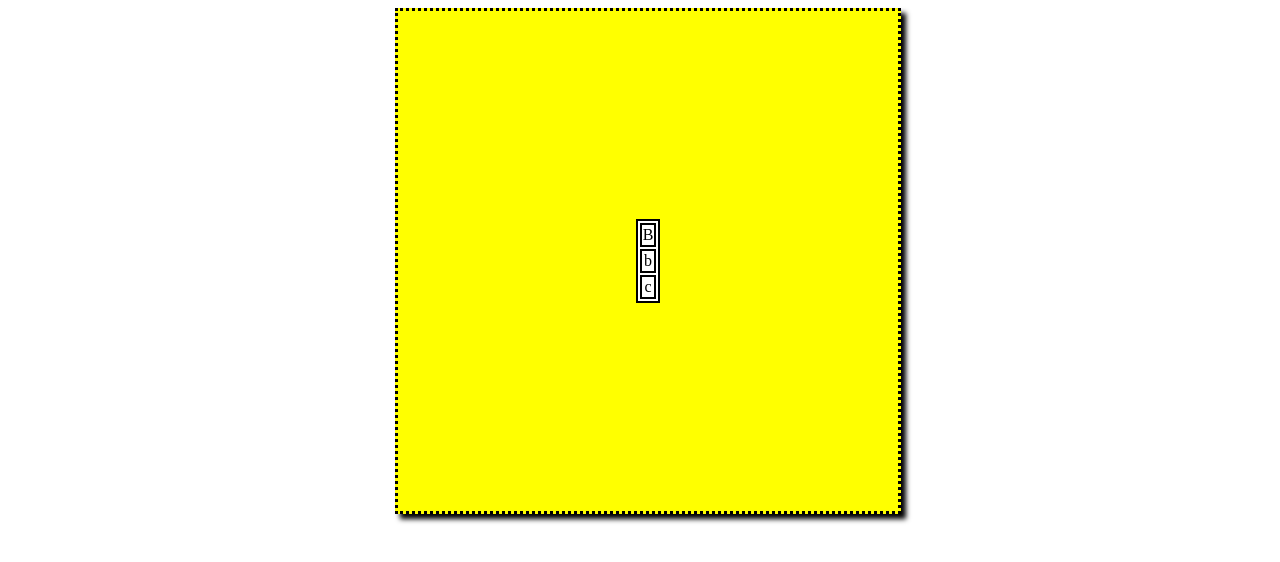
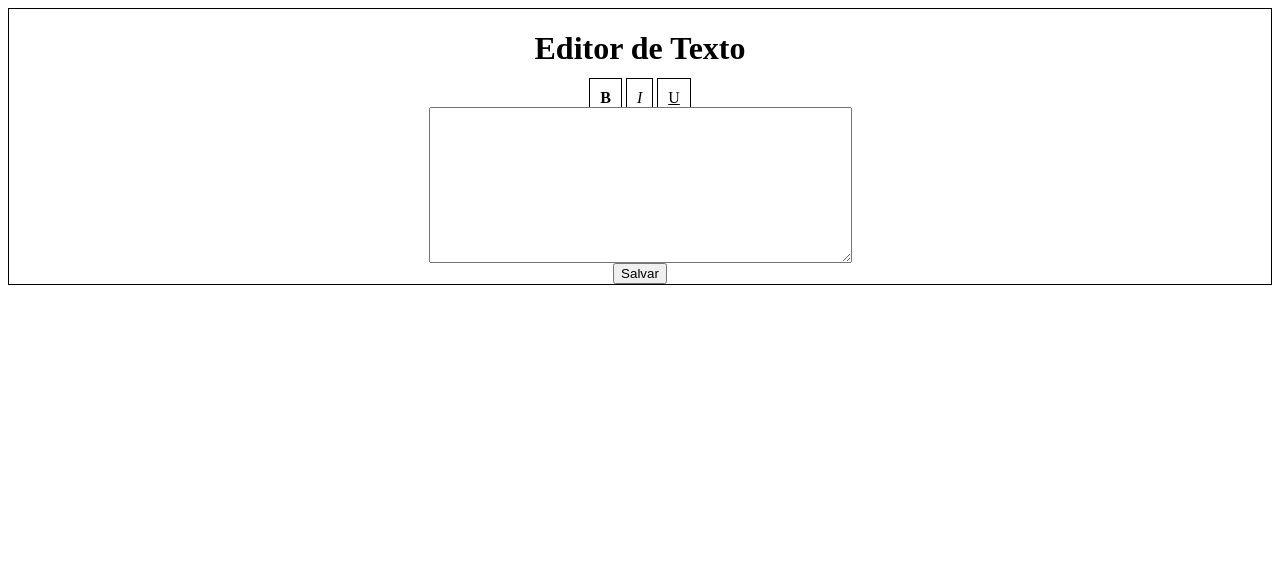
Before and after one commit to rafaeldfigueiredo/pythonprojects, a Flask app: page / in a window 1280 px wide. Shown: the top 562 px of the page. Run offline with Flask 3, Linux system fonts and the light colour scheme.

Commit message:
add text edit struct

```diff
--- a/static/css/default.css
+++ b/static/css/default.css
@@ -1,22 +1,10 @@
-body {
-    height: 100%;
-    width: 100%;
+body{
+    border: 1px solid black;
     display: grid;
-    place-content: center;
+    place-items: center;
 }
-
-#main {
-    width: 500px;
-    height: 500px;
-    background-color: yellow;
-    box-shadow: 5px 5px 5px black;
-    border: 3px dotted black;
-    display: grid;
-    place-content: center;
-    text-align: center;
+.styleButton{
+    border: 1px solid black;
+    padding: 10px;
+    background-color: white;
 }
-
-#main table, td{
-    background-color: white;
-    border: 2px solid black;
-}
--- /dev/null
+++ b/static/js/app.js
@@ -0,0 +1,5 @@
+let styleButton = document.querySelector(".styleButton")
+
+function myFunc(){
+    alert(styleButton.textContent)
+}
--- a/templates/textEditor.html
+++ b/templates/textEditor.html
@@ -1,23 +1,24 @@
 <!DOCTYPE html>
 <html>
-    <head>
-        <link rel="stylesheet" href="static/css/default.css">
-    </head>
-    <body>
-        <main id="main">
-            <table>
-                <tr>
-                  <td>B</td>
-                </tr>
-                <tr>
 
-                  <td>b</td>
-                </tr>
-                <tr>
+<head>
+    <link rel="stylesheet" href="static/css/default.css">
+    <script src="../static/js/app.js" defer></script>
+</head>
 
-                  <td>c</td>
-                </tr>
-              </table>
-        </main>
-    </body>
+<body>
+    <h1>Editor de Texto</h1>
+
+    <nav>
+        <b class="styleButton" onclick="myFunc()">B</b>
+        <i class="styleButton" onclick="myFunc()">I</i>
+        <u class="styleButton" onclick="myFunc()">U</u>
+    </nav>
+
+    <textarea name="editor" cols="50" rows="10" placeholder="Digite aqui...">
+    </textarea>
+
+    <button>Salvar</button>
+</body>
+
 </html>
```
